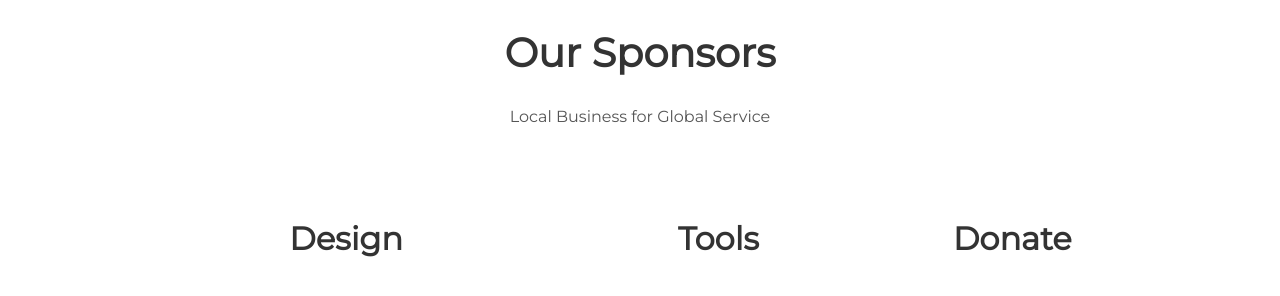
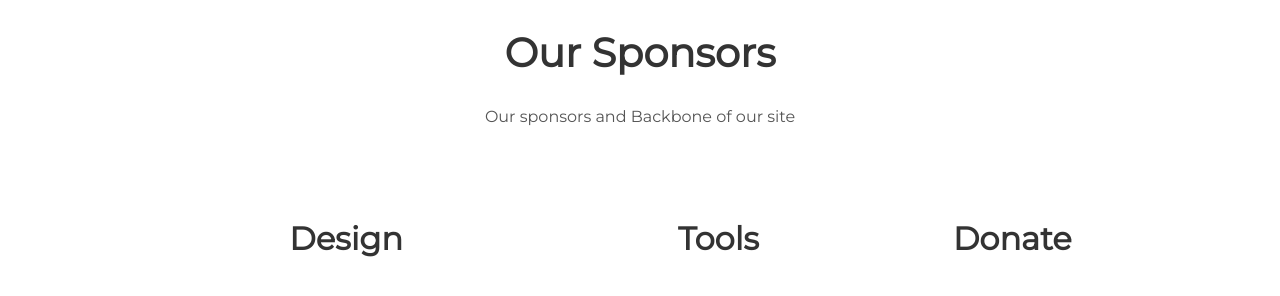
Before and after one commit to toprobusiness/topro.github.io, a Jekyll site: the page built from index.html, in a window 1280 px wide. Shown: the part 952-1248 px from the top of the page. Built offline with Jekyll 4.4.1, drawn with Linux system fonts in a browser that asks for light colours; comment, search, counter and statistics services are not loaded.

Commit message:
Update _config.yml

```diff
--- a/_config.yml
+++ b/_config.yml
@@ -6,7 +6,7 @@ description: Local Business on Sourcing, Trading and Selling
 
 # User settings
 username: Topro
-user_description: Local Business for Global Service
+user_description: Our sponsors and Backbone of our site
 user_title: Local Business
 email: support@topro.business
 twitter_username: topro_business
```
